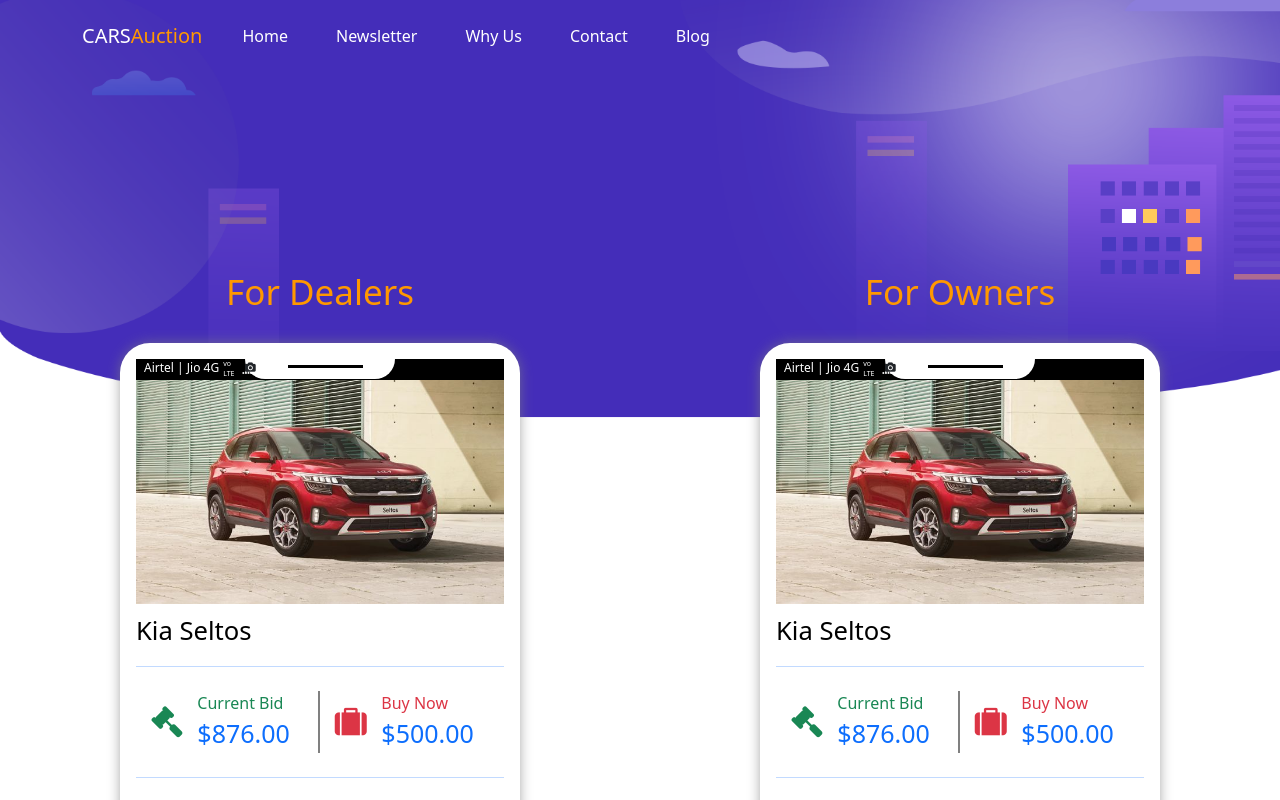
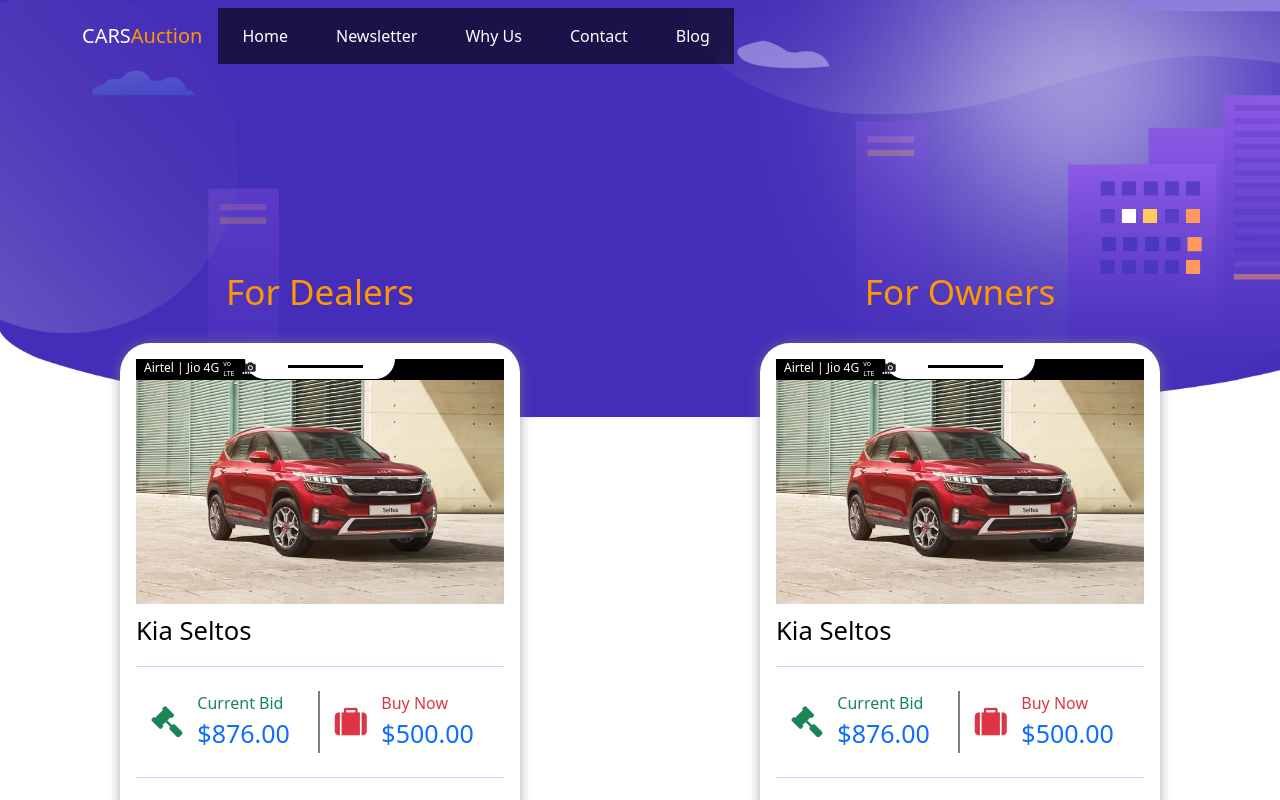
Before and after one commit to SuryanshShahi/Cars-Auction, a React (Create React App) app: page / in a window 1280 px wide. Shown: the top 800 px of the page. Built offline with nearby package versions, Linux system fonts and the light colour scheme.

Commit message:
updated footer

```diff
--- a/src/App.css
+++ b/src/App.css
@@ -9,6 +9,9 @@
 .kiaSeltos::-webkit-scrollbar {
   width: 0px;
   height: 0px;
+}
+.B.active {
+  background: rgba(0, 0, 0, 0.6);
 }
 .arrow2 {
   opacity: 0;
--- a/src/components/Navbar.js
+++ b/src/components/Navbar.js
@@ -2,15 +2,15 @@
 import { NavLink } from "react-router-dom";
 
 function Navbar() {
-  const [B, setHeader] = useState(false);
+  const [B, setHeader] = useState(true);
   const [navbar, setNavbar] = useState(false);
   const changeBackground = () => {
     if (window.scrollY >= 150) {
       setNavbar(true);
-      setHeader(true);
+      setHeader(false);
     } else {
       setNavbar(false);
-      setHeader(false);
+      setHeader(true);
     }
   };
   window.addEventListener("scroll", changeBackground);
```
